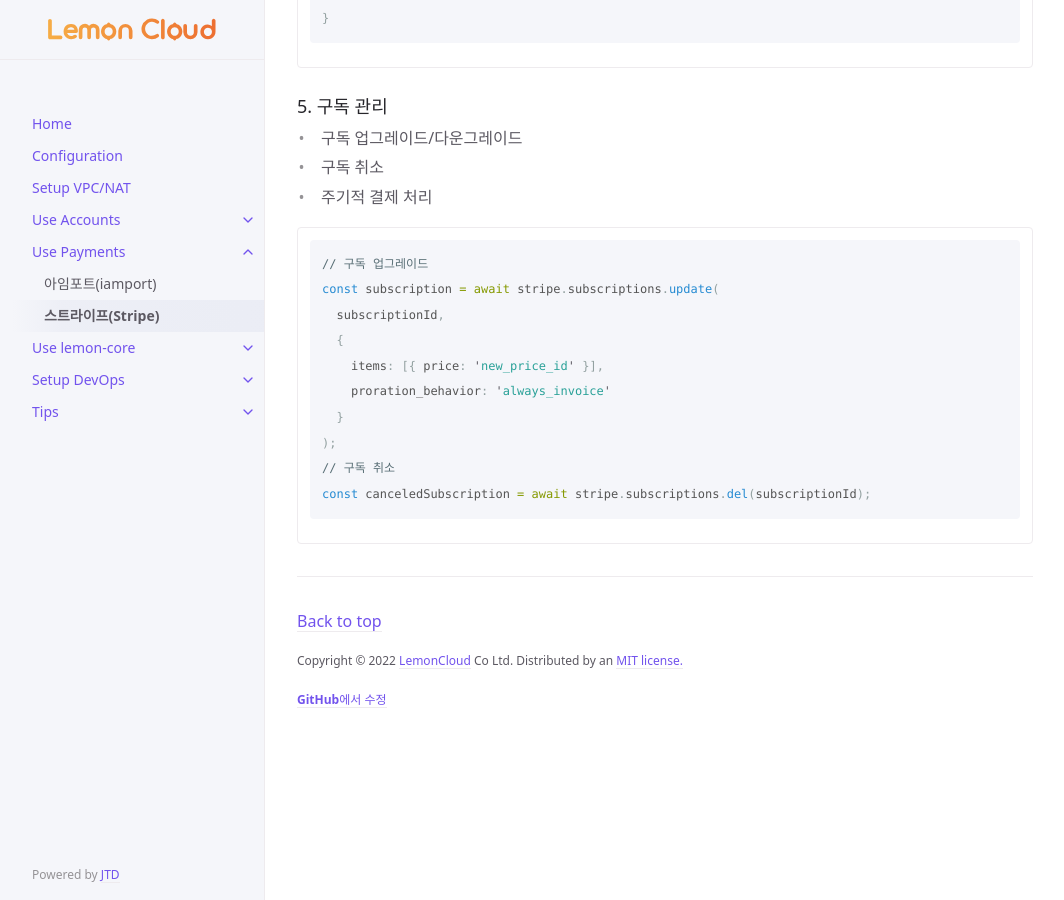
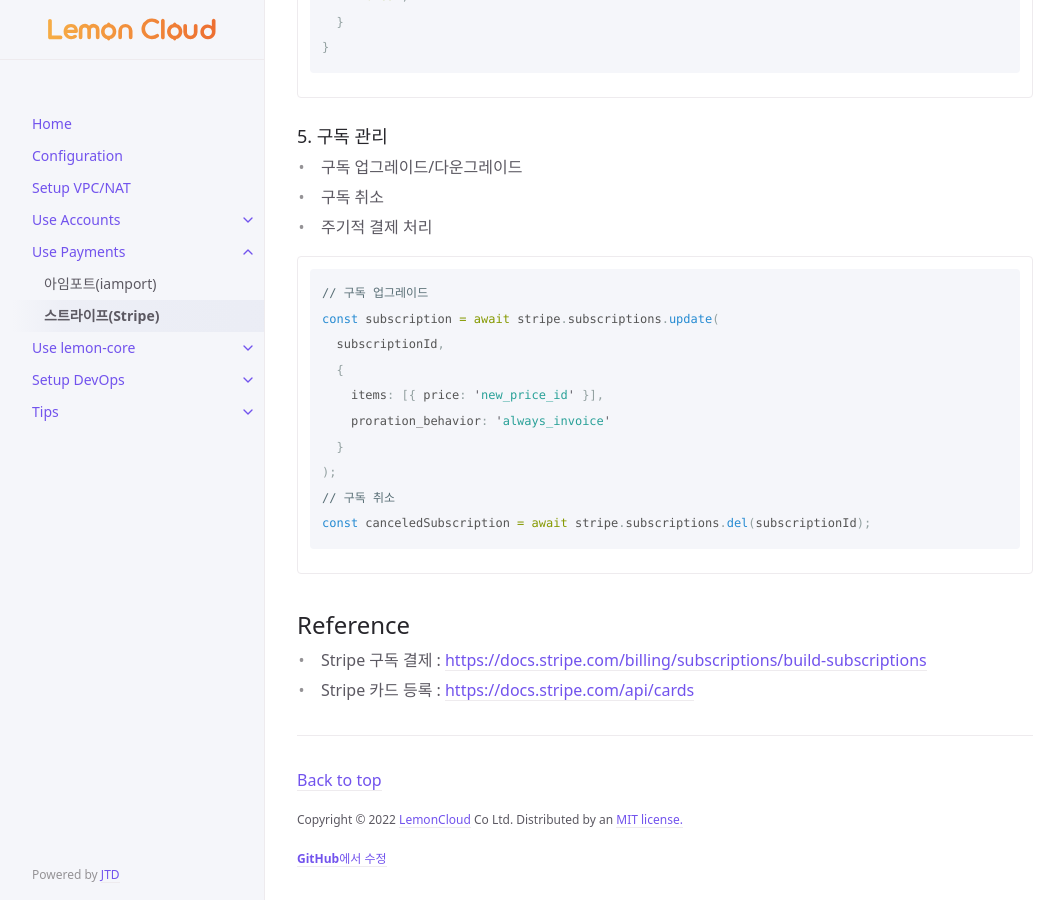
Before and after one commit to lemoncloud-io/lemon-backend-docs, a Jekyll site: the page built from docs/payments/stripe.md, in a window 1280 px wide and 900 px high, scrolled down 2443 px. Shown: the whole window, without its empty margins (107-1171 px from the left). Built offline with Jekyll 4.4.1, drawn with Linux system fonts in a browser that asks for light colours.

Commit message:
docs: add Reference in stripe.md

````diff
--- a/docs/payments/stripe.md
+++ b/docs/payments/stripe.md
@@ -115,3 +115,9 @@ const subscription = await stripe.subscriptions.update(
 const canceledSubscription = await stripe.subscriptions.del(subscriptionId);
 ```
 </div>
+
+
+
+## Reference
+- Stripe 구독 결제 : [https://docs.stripe.com/billing/subscriptions/build-subscriptions](https://docs.stripe.com/billing/subscriptions/build-subscriptions)
+- Stripe 카드 등록 : [https://docs.stripe.com/api/cards](https://docs.stripe.com/api/cards)
````
